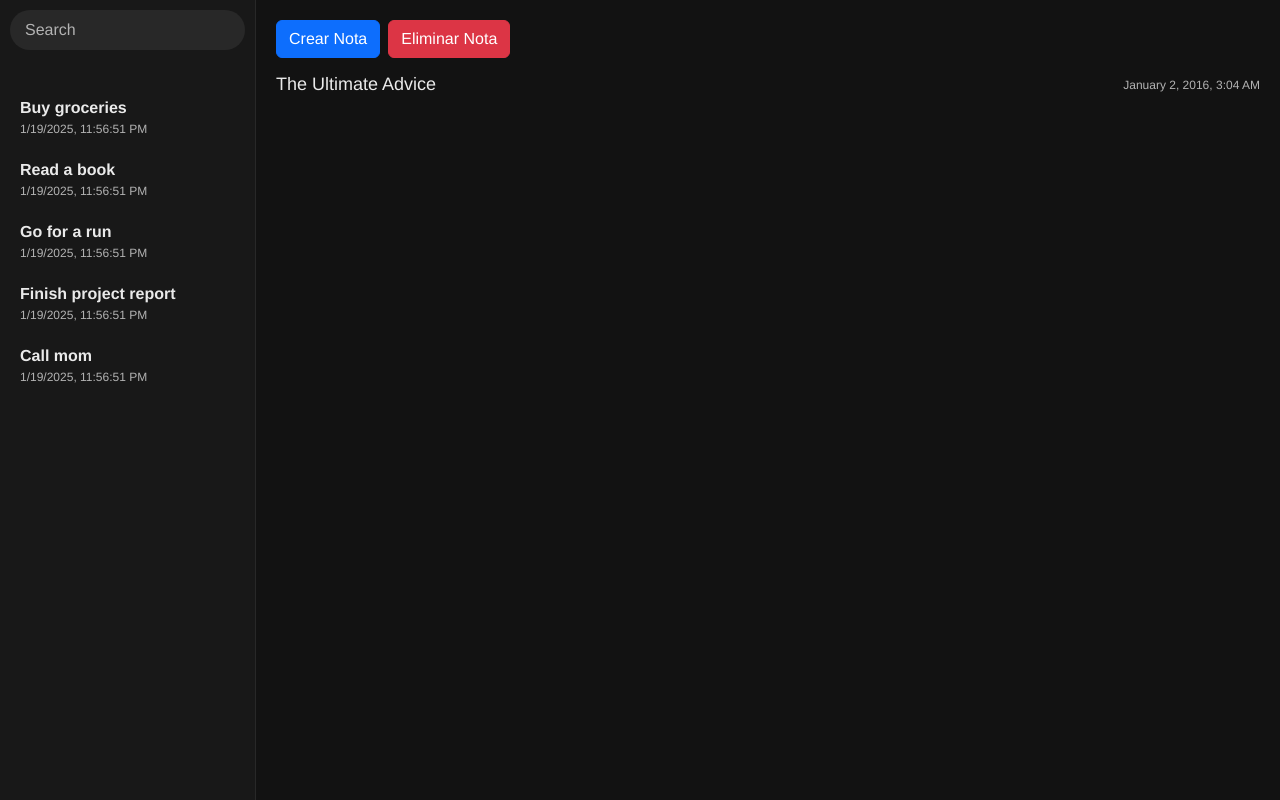
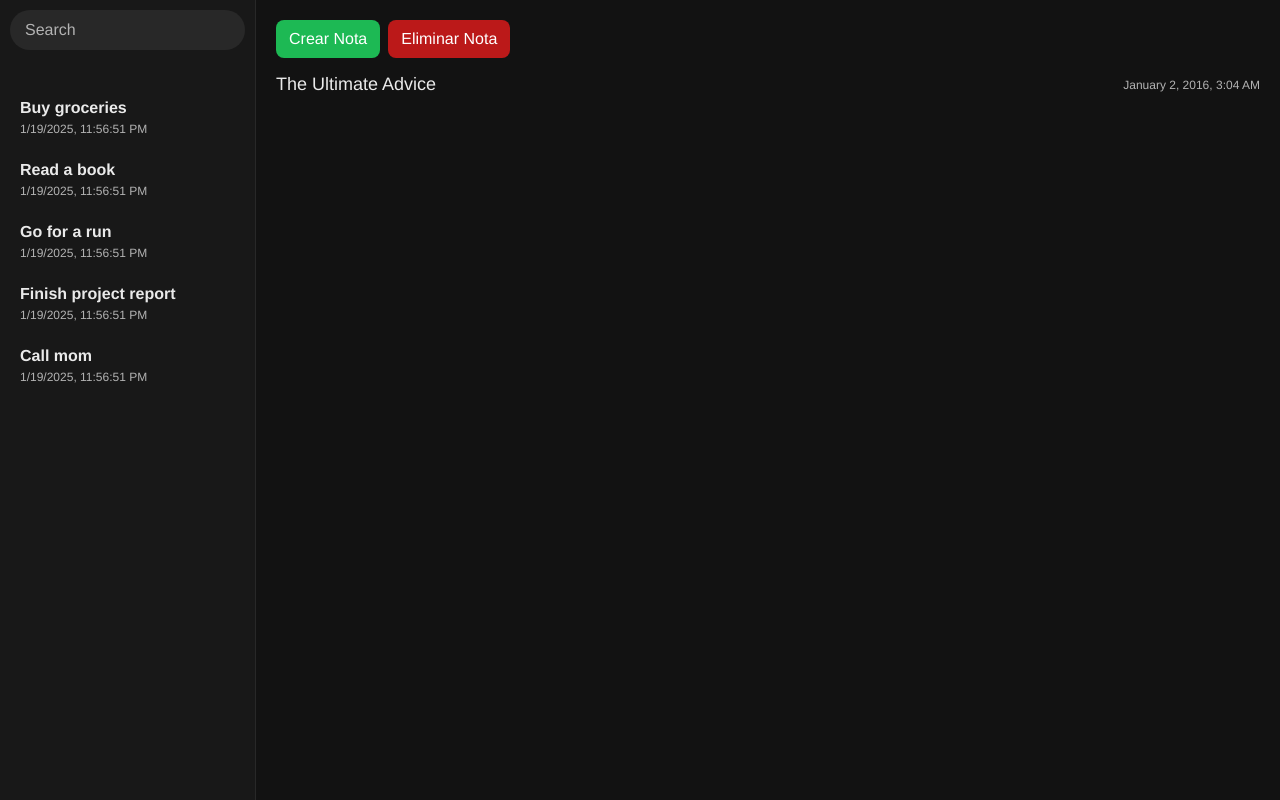
Before and after one commit to allydevper/notes-manager, a React (Vite) app: page / in a window 1280 px wide. Built offline with nearby package versions, Linux system fonts and the light colour scheme.

Commit message:
update buttons

```diff
--- a/src/App.css
+++ b/src/App.css
@@ -1,3 +1,7 @@
+:root {
+  --color-success: #1DB954;
+}
+
 body {
   margin: 0;
   font-family: 'Helvetica Neue', Arial, sans-serif;
@@ -49,7 +53,7 @@ body {
   color: #fff;
 }
 
-.note-item.selected > .note-date{
+.note-item.selected>.note-date {
   color: #fbfbfb;
 }
 
@@ -86,18 +90,44 @@ body {
   font-size: 14px;
 }
 
-.button {
-  background: none;
-  border: none;
-  color: #b3b3b3;
+.button-success {
+  border-radius: 8px;
+  border: 1px solid transparent;
+  font-size: 1em;
+  font-weight: 500;
+  font-family: inherit;
+  color: #fff;
+  background-color: #1db954;
   cursor: pointer;
+  transition: border-color 0.25s;
 }
 
-.button:hover {
-  color: #fff;
+.button-success:hover {
+  border-color: #1db954;
 }
 
-.add-button {
-  margin-top: auto;
-  text-align: center;
+.button-success:focus,
+.button-success:focus-visible {
+  outline: 4px auto -webkit-focus-ring-color;
 }
+
+.button-danger {
+  border-radius: 8px;
+  border: 1px solid transparent;
+  font-size: 1em;
+  font-weight: 500;
+  font-family: inherit;
+  color: #fff;
+  background-color: #bb1919;
+  cursor: pointer;
+  transition: border-color 0.25s;
+}
+
+.button-danger:hover {
+  border-color: #bb1919;
+}
+
+.button-danger:focus,
+.button-danger:focus-visible {
+  outline: 4px auto -webkit-focus-ring-color;
+}
--- a/src/App.jsx
+++ b/src/App.jsx
@@ -39,8 +39,8 @@ function App() {
       </div>
       <div className="main-content">
         <div className="header mb-3">
-          <button className="btn btn-primary me-2" onClick={handleAddNote}>Crear Nota</button>
-          <button className="btn btn-danger" onClick={handleDeleteNote}>Eliminar Nota</button>
+          <button className="btn button-success me-2" onClick={handleAddNote}>Crear Nota</button>
+          <button className="btn button-danger" onClick={handleDeleteNote}>Eliminar Nota</button>
         </div>
         <div className="note-header">
           <h1>The Ultimate Advice</h1>
--- a/src/index.css
+++ b/src/index.css
@@ -1,78 +1 @@
 @import 'bootstrap/dist/css/bootstrap.min.css';
-/* Custom Spotify Color Palette */
-:root {
-  --color-primary: #1DB954; /* Spotify Green */
-  --color-secondary: #191414; /* Dark Green */
-  --color-tertiary: #B3D99C; /* Light Green */
-  --color-quaternary: #000000; /* Black */
-  --color-quinary: #FFFFFF; /* White */
-}
-
-/* :root {
-  font-family: Inter, system-ui, Avenir, Helvetica, Arial, sans-serif;
-  line-height: 1.5;
-  font-weight: 400;
-
-  color-scheme: light dark;
-  color: rgba(255, 255, 255, 0.87);
-  background-color: #242424;
-
-  font-synthesis: none;
-  text-rendering: optimizeLegibility;
-  -webkit-font-smoothing: antialiased;
-  -moz-osx-font-smoothing: grayscale;
-}
-
-a {
-  font-weight: 500;
-  color: #646cff;
-  text-decoration: inherit;
-}
-a:hover {
-  color: #535bf2;
-}
-
-body {
-  margin: 0;
-  display: flex;
-  place-items: center;
-  min-width: 320px;
-  min-height: 100vh;
-}
-
-h1 {
-  font-size: 3.2em;
-  line-height: 1.1;
-}
-
-button {
-  border-radius: 8px;
-  border: 1px solid transparent;
-  padding: 0.6em 1.2em;
-  font-size: 1em;
-  font-weight: 500;
-  font-family: inherit;
-  background-color: #1a1a1a;
-  cursor: pointer;
-  transition: border-color 0.25s;
-}
-button:hover {
-  border-color: #646cff;
-}
-button:focus,
-button:focus-visible {
-  outline: 4px auto -webkit-focus-ring-color;
-}
-
-@media (prefers-color-scheme: light) {
-  :root {
-    color: #213547;
-    background-color: #ffffff;
-  }
-  a:hover {
-    color: #747bff;
-  }
-  button {
-    background-color: #f9f9f9;
-  }
-} */
```
